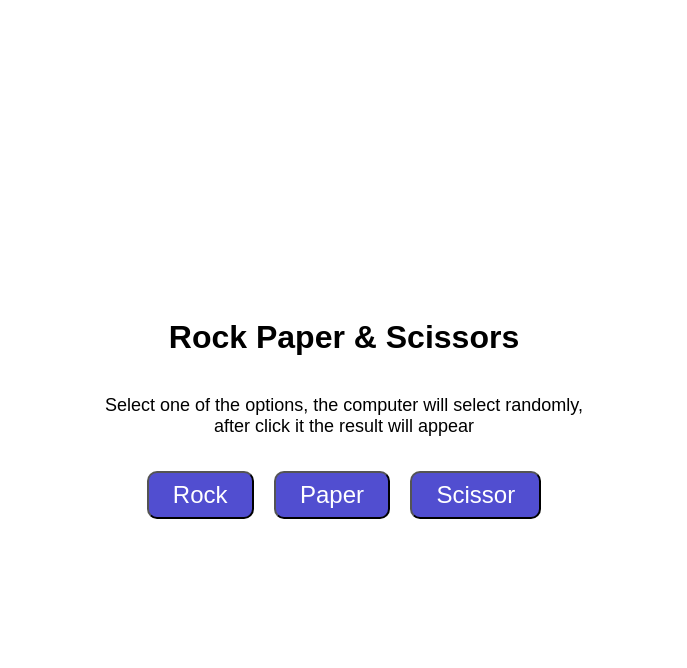
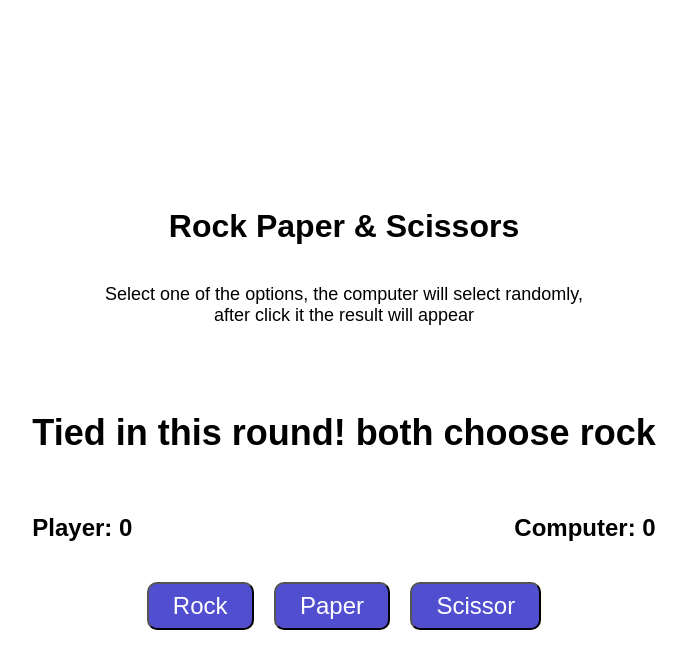
Before and after one commit to Silpar55/odin-rock-paper-scissors, a plain HTML site: page index.html in a window 1280 px wide. Both pictures are taken after a click on the button "Rock". Shown: the whole page, without its empty margins (304-991 px from the left). Drawn offline with Linux system fonts and the light colour scheme.

Commit message:
RPS Finished

```diff
--- a/game.js
+++ b/game.js
@@ -1,5 +1,34 @@
+addEventListener("DOMContentLoaded", (e) => {
   const options = ["rock", "paper", "scissors"];
+  let playerCounter = 0;
+  let computerCounter = 0;
+  let winner = false;
+  const content = document.querySelector("#content");
+  const result = document.createElement("div");
+  const counters = document.createElement("div");
+  const playerP = document.createElement("p");
+  const playerSpan = document.createElement("span");
+  const computerP = document.createElement("p");
+  const computerSpan = document.createElement("span");
+  const winnerP = document.createElement("p");
+  const restart = document.createElement("button");
 
+  playerP.innerText = "Player: ";
+  playerSpan.innerText = playerCounter;
+  computerP.innerText = "Computer: ";
+  computerSpan.innerText = computerCounter;
+  restart.innerText = "Restart Game";
+
+  result.classList.add("result");
+  counters.classList.add("counters");
+  winnerP.classList.add("winner");
+  restart.classList.add("restart");
+  content.append(result);
+  content.append(counters);
+  counters.append(playerP);
+  counters.append(computerP);
+  playerP.append(playerSpan);
+  computerP.append(computerSpan);
   function getComputerChoice() {
     return options[Math.floor(Math.random() * 3)];
   }
@@ -7,10 +36,10 @@ function getComputerChoice() {
   function playRound(playerChoice, computerChoice) {
     let playerWon = false;
     let tiedGame = false;
-
+    const p = document.createElement("p");
     if (playerChoice.toLowerCase() === computerChoice) {
       tiedGame = true;
-    console.log(`Tied! both choose ${playerChoice}`);
+      p.innerText = `Tied in this round! both choose ${playerChoice}`;
     } else {
       switch (playerChoice.toLowerCase()) {
         case "rock":
@@ -25,53 +54,68 @@ function playRound(playerChoice, computerChoice) {
       }
 
       if (playerWon) {
-      console.log(`You win! ${playerChoice} beats ${computerChoice}`);
+        p.innerText = `You win this round! ${playerChoice} beats ${computerChoice}`;
       } else {
-      console.log(`You lose! ${computerChoice} beats ${playerChoice}`);
+        p.innerText = `You lose this round! ${computerChoice} beats ${playerChoice}`;
       }
     }
 
+    result.append(p);
     return tiedGame ? "tied" : playerWon;
   }
 
-// function game() {
-//   let playerCounter = 0;
-//   let computerCounter = 0;
-//   let winner = false;
+  // Get all button options
+  const optionsContent = document.querySelectorAll("div.options button");
 
-//   while (!winner) {
-//     const playerChoice = prompt(`Choose between: ${options.join(", ")}`);
-//     if (!playerChoice) return "Choose an option";
-//     const computerChoice = getComputerChoice();
-//     const result = playRound(playerChoice, computerChoice);
+  function disableButtons() {
+    optionsContent.forEach(function (option) {
+      option.setAttribute("disabled", "");
+      option.classList.add("disabled");
+    });
+  }
 
-//     switch (result) {
-//       case "tied":
-//         console.log("nobody won in this round");
-//         break;
-//       case true:
-//         playerCounter++;
-//         console.log(
-//           `player won the round (${playerChoice} beats ${computerChoice})`
-//         );
-//         break;
-//       case false:
-//         computerCounter++;
-//         console.log(
-//           `computer won the round(${computerChoice} beats ${playerChoice})`
-//         );
-//         break;
-//     }
+  // Create a event listener to each one to get the player choice base on the value and play the round
+  optionsContent.forEach(function (option) {
+    option.addEventListener("click", () => {
+      let playerOption = option.value;
+      let computerOption = getComputerChoice();
+      // clear the previous result
+      while (result.firstChild) result.removeChild(result.lastChild);
+      const resultRound = playRound(playerOption, computerOption);
 
-//     if (playerCounter === 3) {
-//       winner = true;
-//       console.log("The player won the game!");
-//     }
+      switch (resultRound) {
+        case true:
+          playerCounter++;
+          break;
+        case false:
+          computerCounter++;
+          break;
+      }
 
-//     if (computerCounter === 3) {
-//       console.log("The computer won the game!");
-//     }
-//   }
-// }
+      if (playerCounter === 3) {
+        winner = true;
+        winnerP.innerText = "The player won the game!";
+        result.append(winnerP);
+      }
 
-// game();
+      if (computerCounter === 3) {
+        winner = true;
+        winnerP.innerText = "The computer won the game!";
+        result.append(winnerP);
+      }
+
+      playerSpan.innerText = playerCounter;
+      computerSpan.innerText = computerCounter;
+
+      // If there is a winner, disable the buttons and create a restar button
+      if (winner) {
+        disableButtons();
+        result.append(restart);
+      }
+    });
+
+    restart.addEventListener("click", (e) => {
+      location.reload();
+    });
+  });
+});
--- a/index.html
+++ b/index.html
@@ -14,7 +14,16 @@
         click it the result will appear
       </p>
     </div>
-    <div id="content"></div>
+    <div id="content">
+      <!-- JS  -->
+      <!-- <div class="result">
+        <p>Info of who won</p>
+      </div>
+      <div class="counters">
+        <p>Player: <span>0</span></p>
+        <p>Computer: <span>0</span></p>
+      </div> -->
+    </div>
     <div class="options">
       <button value="rock">Rock</button>
       <button value="paper">Paper</button>
--- a/style.css
+++ b/style.css
@@ -25,3 +25,42 @@ button {
   border-radius: 10px;
   margin: 0 8px;
 }
+
+#content {
+  margin: 16px 0;
+}
+
+#content .result {
+  font-size: 36px;
+  font-weight: bold;
+}
+
+#content .counters {
+  display: flex;
+  justify-content: space-between;
+  font-size: 24px;
+  font-weight: 700;
+}
+
+.winner {
+  text-align: center;
+  font-size: 40px;
+  color: #514ed0;
+}
+
+.disabled {
+  background-color: #31307d;
+  opacity: 0.5;
+}
+
+.result {
+  display: flex;
+  flex-direction: column;
+  justify-content: center;
+  align-items: center;
+}
+
+.counters {
+  display: flex;
+  gap: 32px;
+}
```
Lines whose indentation alone changed are shown as unchanged.
